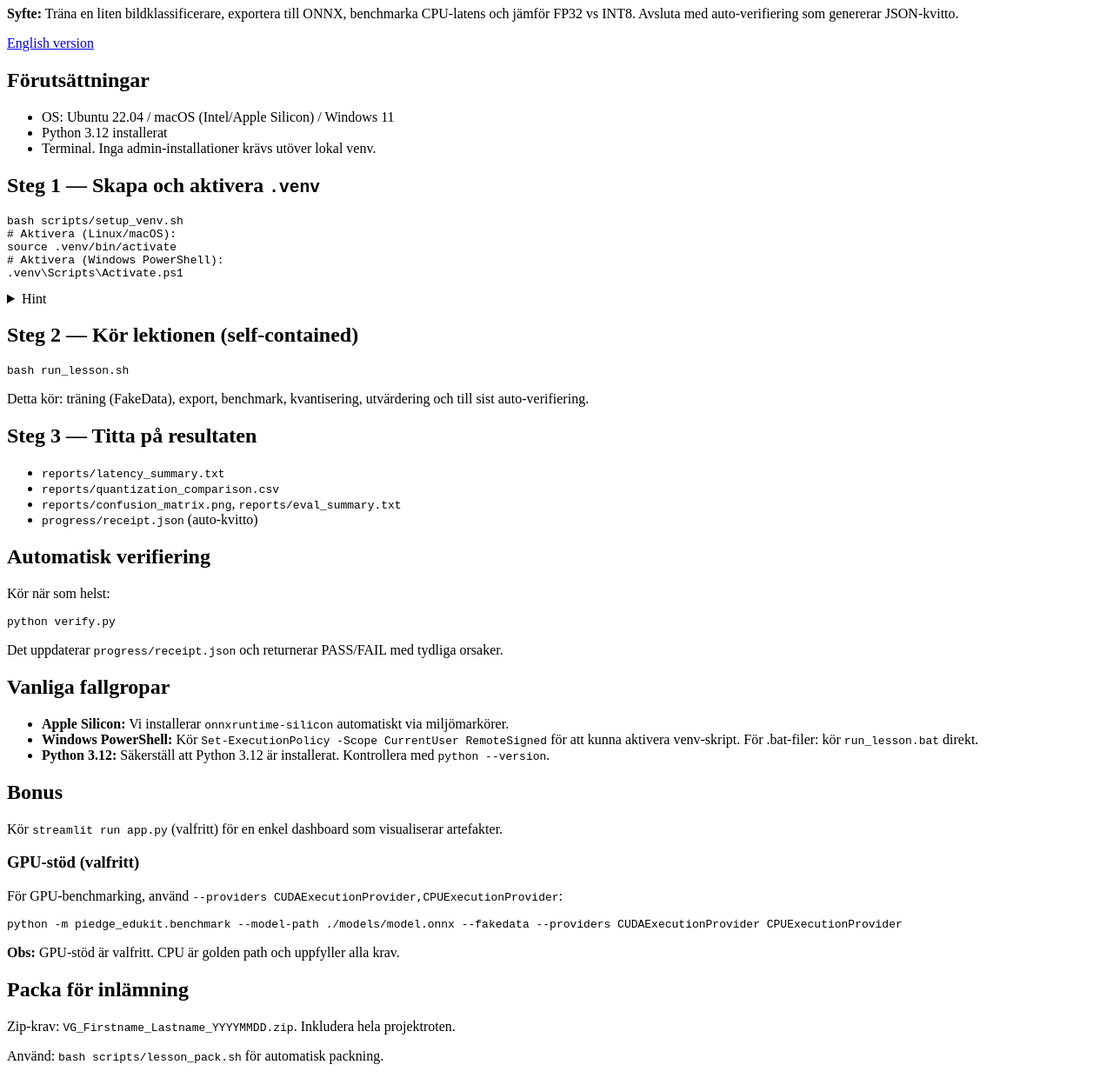
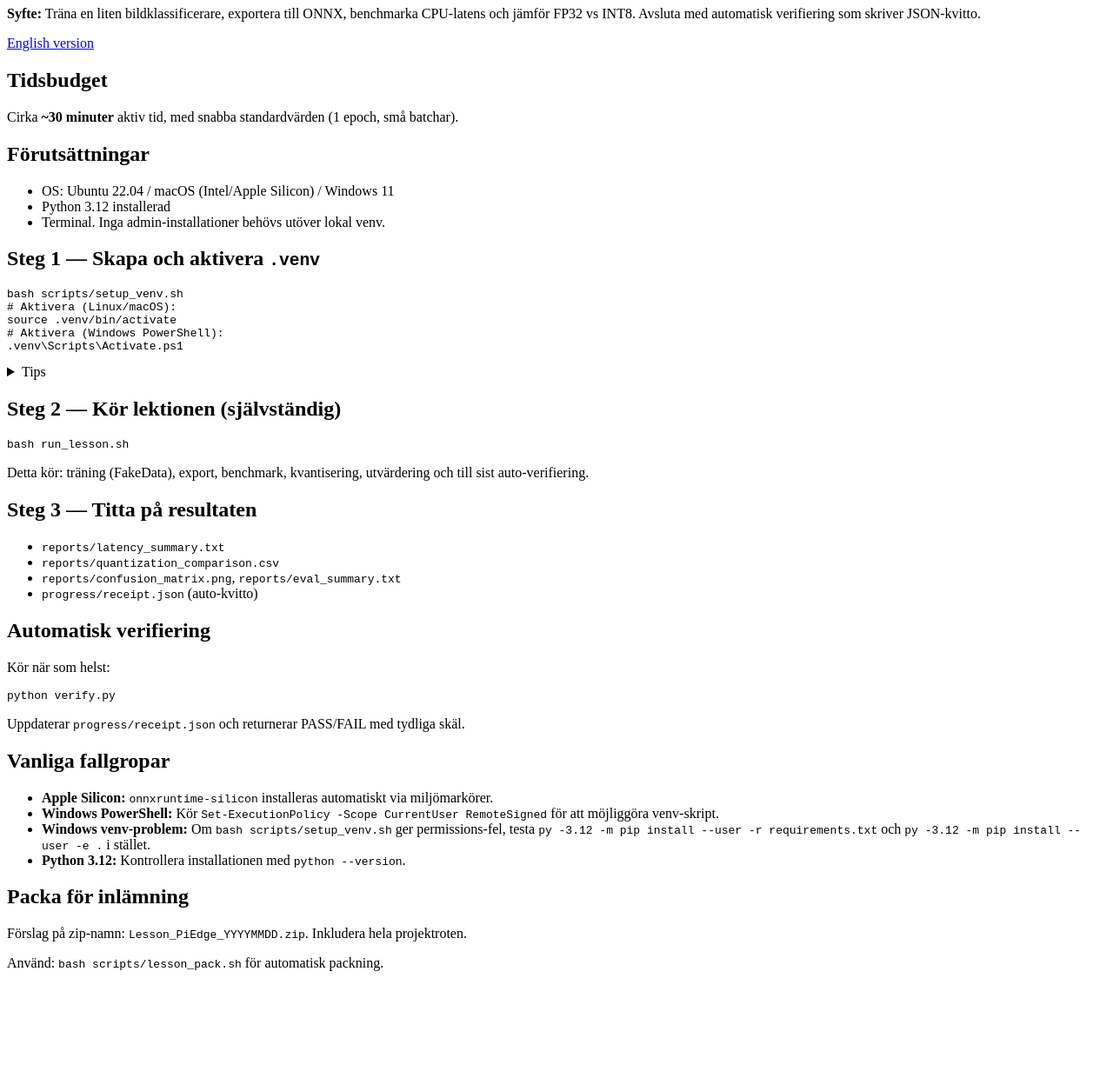
Before and after one commit to olablom/PiEdge_EduKit, a plain HTML site: page index.sv.html in a window 1280 px wide. Shown: the part 73-1313 px from the top of the page at 87% size. After the commit the page ends 1206 px from the top, so only its background shows below. Drawn offline with Linux system fonts and the light colour scheme.

Commit message:
docs+i18n: remove VG/grade wording; make README/index language-consistent; neutral packaging name; update verify header

```diff
--- a/index.sv.html
+++ b/index.sv.html
@@ -1,20 +1,23 @@
 <!doctype html>
 <html lang="sv">
 <meta charset="utf-8">
-<title>PiEdge EduKit — Micro-lesson (30 min)</title>
+<title>PiEdge EduKit — Mikro-lektion (30 min)</title>
 
 <body>
-    <h1>PiEdge EduKit — Self-contained Micro-lesson (~30 min)</h1>
+    <h1>PiEdge EduKit — Självständig mikro-lektion (~30 min)</h1>
 
-    <p><b>Syfte:</b> Träna en liten bildklassificerare, exportera till ONNX, benchmarka CPU-latens och jämför FP32 vs
-        INT8. Avsluta med auto-verifiering som genererar JSON-kvitto.</p>
+    <p><b>Syfte:</b> Träna en liten bildklassificerare, exportera till ONNX, benchmarka CPU-latens och jämför FP32 vs INT8.
+        Avsluta med automatisk verifiering som skriver JSON-kvitto.</p>
     <p><a href="index.html">English version</a></p>
+
+    <h2>Tidsbudget</h2>
+    <p>Cirka <strong>~30 minuter</strong> aktiv tid, med snabba standardvärden (1 epoch, små batchar).</p>
 
     <h2>Förutsättningar</h2>
     <ul>
         <li>OS: Ubuntu 22.04 / macOS (Intel/Apple Silicon) / Windows 11</li>
-        <li>Python 3.12 installerat</li>
-        <li>Terminal. Inga admin-installationer krävs utöver lokal venv.</li>
+        <li>Python 3.12 installerad</li>
+        <li>Terminal. Inga admin-installationer behövs utöver lokal venv.</li>
     </ul>
 
     <h2>Steg 1 — Skapa och aktivera <code>.venv</code></h2>
@@ -26,11 +29,11 @@ source .venv/bin/activate
 .venv\Scripts\Activate.ps1
 </pre>
     <details>
-        <summary>Hint</summary>Om pip saknas, kör <code>python -m ensurepip --upgrade</code> innan installation.<br>
+        <summary>Tips</summary>Om pip saknas, kör <code>python -m ensurepip --upgrade</code> innan installation.<br>
         Alternativ med uv: <code>uv venv && source .venv/bin/activate && uv pip install -r requirements.txt</code>
     </details>
 
-    <h2>Steg 2 — Kör lektionen (self-contained)</h2>
+    <h2>Steg 2 — Kör lektionen (självständig)</h2>
     <pre>
 bash run_lesson.sh
 </pre>
@@ -47,28 +50,18 @@ bash run_lesson.sh
     <h2>Automatisk verifiering</h2>
     <p>Kör när som helst:</p>
     <pre>python verify.py</pre>
-    <p>Det uppdaterar <code>progress/receipt.json</code> och returnerar PASS/FAIL med tydliga orsaker.</p>
+    <p>Uppdaterar <code>progress/receipt.json</code> och returnerar PASS/FAIL med tydliga skäl.</p>
 
     <h2>Vanliga fallgropar</h2>
     <ul>
-        <li><b>Apple Silicon:</b> Vi installerar <code>onnxruntime-silicon</code> automatiskt via miljömarkörer.</li>
-        <li><b>Windows PowerShell:</b> Kör <code>Set-ExecutionPolicy -Scope CurrentUser RemoteSigned</code> för att
-            kunna aktivera venv-skript. För .bat-filer: kör <code>run_lesson.bat</code> direkt.</li>
-        <li><b>Python 3.12:</b> Säkerställ att Python 3.12 är installerat. Kontrollera med
-            <code>python --version</code>.
-        </li>
+        <li><b>Apple Silicon:</b> <code>onnxruntime-silicon</code> installeras automatiskt via miljömarkörer.</li>
+        <li><b>Windows PowerShell:</b> Kör <code>Set-ExecutionPolicy -Scope CurrentUser RemoteSigned</code> för att möjliggöra venv-skript.</li>
+        <li><b>Windows venv-problem:</b> Om <code>bash scripts/setup_venv.sh</code> ger permissions-fel, testa <code>py -3.12 -m pip install --user -r requirements.txt</code> och <code>py -3.12 -m pip install --user -e .</code> i stället.</li>
+        <li><b>Python 3.12:</b> Kontrollera installationen med <code>python --version</code>.</li>
     </ul>
 
-    <h2>Bonus</h2>
-    <p>Kör <code>streamlit run app.py</code> (valfritt) för en enkel dashboard som visualiserar artefakter.</p>
-
-    <h3>GPU-stöd (valfritt)</h3>
-    <p>För GPU-benchmarking, använd <code>--providers CUDAExecutionProvider,CPUExecutionProvider</code>:</p>
-    <pre>python -m piedge_edukit.benchmark --model-path ./models/model.onnx --fakedata --providers CUDAExecutionProvider CPUExecutionProvider</pre>
-    <p><strong>Obs:</strong> GPU-stöd är valfritt. CPU är golden path och uppfyller alla krav.</p>
-
     <h2>Packa för inlämning</h2>
-    <p>Zip-krav: <code>VG_Firstname_Lastname_YYYYMMDD.zip</code>. Inkludera hela projektroten.</p>
+    <p>Förslag på zip-namn: <code>Lesson_PiEdge_YYYYMMDD.zip</code>. Inkludera hela projektroten.</p>
     <p>Använd: <code>bash scripts/lesson_pack.sh</code> för automatisk packning.</p>
 </body>
 
```
Also changed, not shown: index.html (+3 -10 lines), 2 other files.
